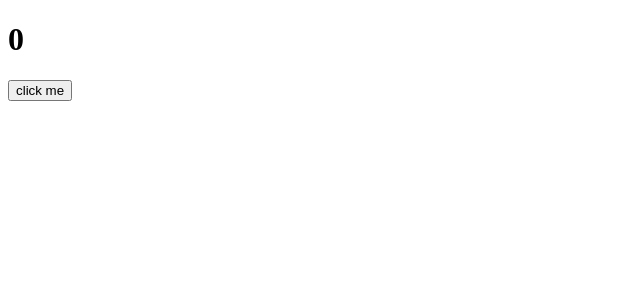
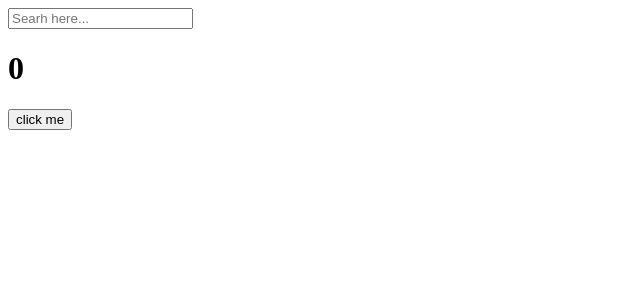
Before and after one commit to gwKainos/react-movie, a React (Create React App) app: page / in a window 1280 px wide. Shown: the top 300 px of the page, without its empty margins (0-640 px from the left). Built offline with nearby package versions, Linux system fonts and the light colour scheme.

Commit message:
6-2. Deps

```diff
--- a/src/App.js
+++ b/src/App.js
@@ -2,16 +2,40 @@
 
 function App() {
   const [counter, setValue] = useState(0);
+  const [keyword, setKeyword] = useState("");
+
   const onClick = () => {
     setValue((prev) => prev + 1);
   }
-  console.log("i run all the time")
+
+  const onChange = (event) => {
+    setKeyword(event.target.value);
+  }
 
   useEffect(() => {
-    console.log("CALL THE API ...");
+    console.log("I run only once.");
   }, []);
+
+  useEffect(() => {
+    console.log("I run when 'keyword' change");
+  }, [keyword]);
+
+  useEffect(() => {
+    console.log("I run when 'counter' change");
+  }, [counter]);
+
+  useEffect(() => {
+    console.log("I run when 'counter AND keyword' change");
+  }, [counter, keyword]);
+
   return (
       <div className="App">
+        <input
+            value={keyword}
+            onChange={onChange}
+            type="text"
+            placeholder="Searh here..."
+        />
         <h1> {counter} </h1>
         <button onClick={onClick}> click me </button>
       </div>
```
Also changed, not shown: 1 other file (tests, documents, lock files or other folders).
